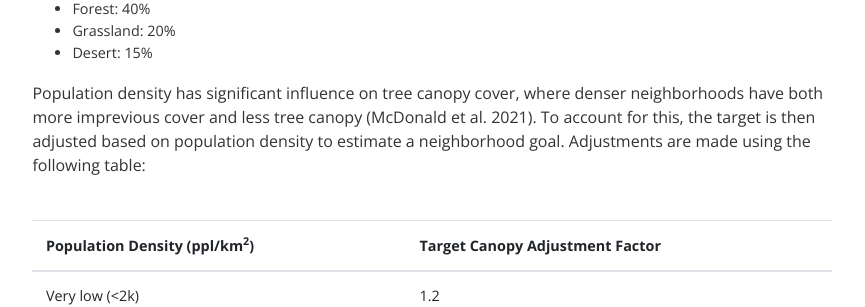
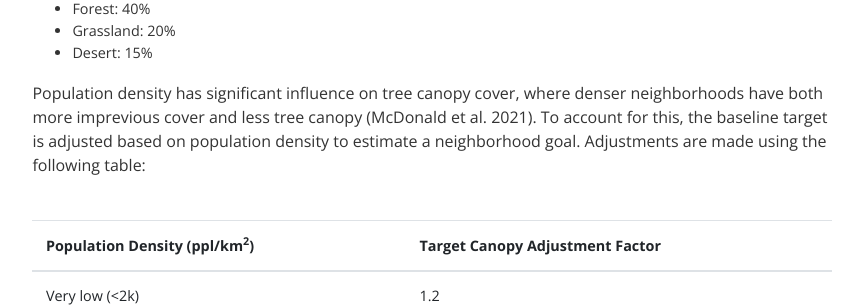
Before and after one commit to American-Forests/TESA-StaticPages, a Jekyll site: the page built from methodology/index.html, in a window 1280 px wide and 900 px high, scrolled down 652 px. Shown: the part 178-485 px from the top of the window, without its empty margins (134-999 px from the left). Built offline with Jekyll 4.4.1, drawn with Linux system fonts in a browser that asks for light colours.

Commit message:
one more

```diff
--- a/methodology/index.html
+++ b/methodology/index.html
@@ -28,7 +28,7 @@ title: home
             <li>Grassland: 20%</li>
             <li>Desert: 15%</li>
         </ul>
-        <p class="small">Population density has significant influence on tree canopy cover, where denser neighborhoods have both more imprevious cover and less tree canopy (McDonald et al. 2021). To account for this, the target is then adjusted based on population density to estimate a neighborhood goal. Adjustments are made using the following table:</p>
+        <p class="small">Population density has significant influence on tree canopy cover, where denser neighborhoods have both more imprevious cover and less tree canopy (McDonald et al. 2021). To account for this, the baseline target is adjusted based on population density to estimate a neighborhood goal. Adjustments are made using the following table:</p>
         <table class="table mb-2 mt-4 te-container">
             <thead>
                 <tr class="small">
```
